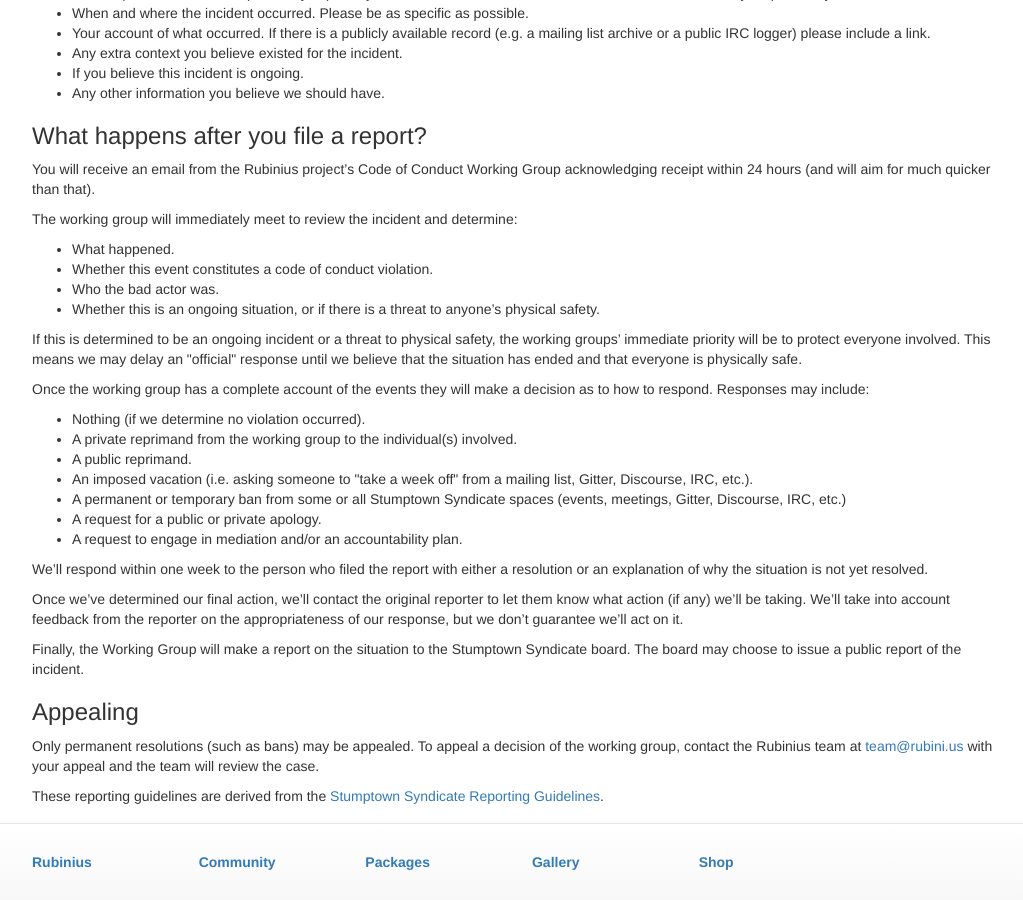
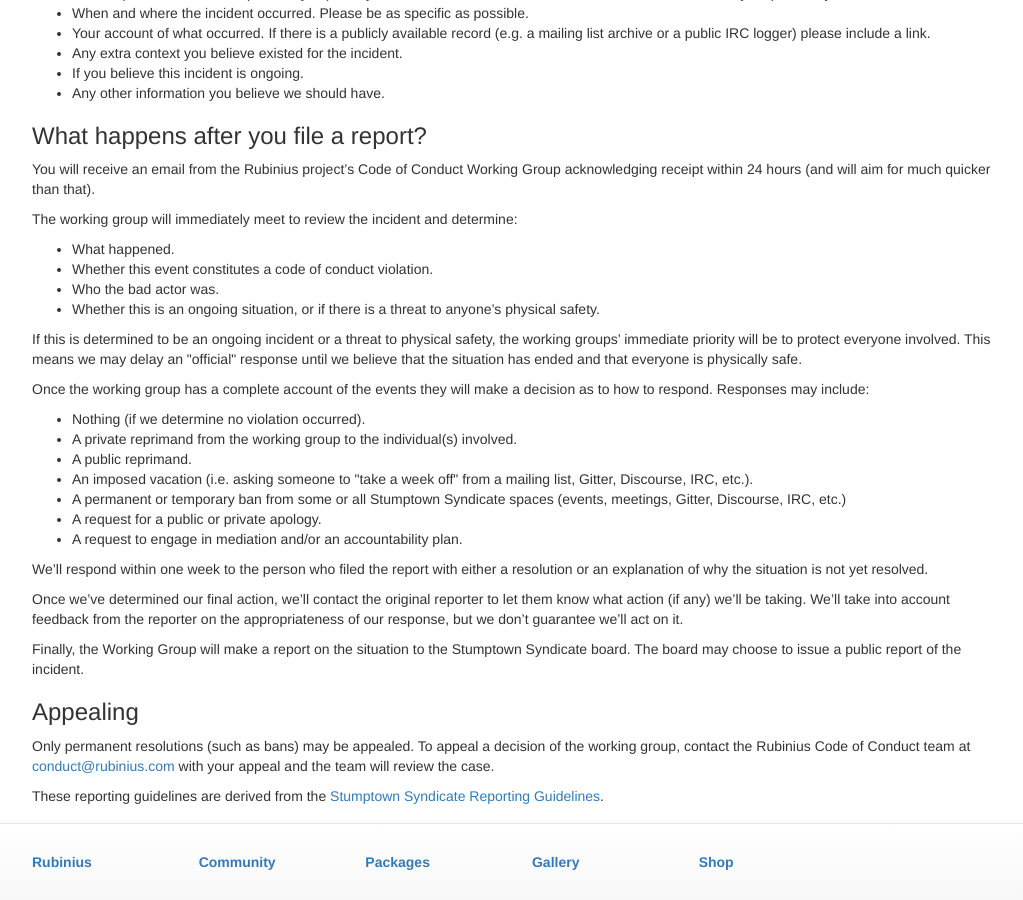
Before and after one commit to rubinius/rubinius-website-archive, a Jekyll site: the page built from code-of-conduct.html, in a window 1280 px wide and 900 px high, scrolled down 2031 px. Shown: the whole window, without its empty margins (123-1146 px from the left). Built offline with Jekyll 4.4.1, drawn with Linux system fonts in a browser that asks for light colours; nearby versions of some CDN libraries; Markdown is read by kramdown in place of the engine named in the settings.

Commit message:
Change other CoC email address

```diff
--- a/_includes/code-of-conduct.html
+++ b/_includes/code-of-conduct.html
@@ -137,7 +137,8 @@
 
 <h3>Appealing</h3>
 
-<p>Only permanent resolutions (such as bans) may be appealed. To appeal a decision of the working group, contact the Rubinius team at <a href="mailto:team@rubini.us">team@rubini.us</a> with your appeal and the team will review the case.</p>
+<p>Only permanent resolutions (such as bans) may be appealed. To appeal a decision of the working group,
+  contact the Rubinius Code of Conduct team at <a href="mailto:conduct@rubinius.com">conduct@rubinius.com</a> with your appeal and the team will review the case.</p>
 
 <p>These reporting guidelines are derived from the <a href="http://stumptownsyndicate.org">Stumptown Syndicate</a> <a href="http://stumptownsyndicate.org/code-of-conduct/reporting-guidelines/">Reporting Guidelines</a>.</p>
 </section>
```
